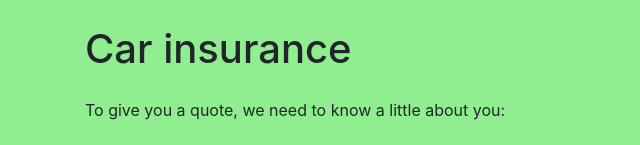
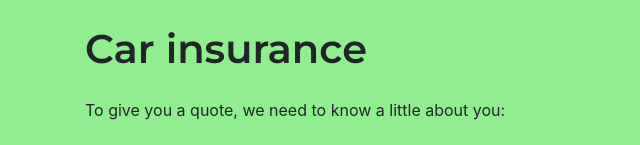
Before and after one commit to Ugonz86/Car-Insurance, a plain HTML site: page index.html in a window 1280 px wide. Shown: the top 145 px of the page, without its empty margins (0-640 px from the left). Drawn offline with Linux system fonts and the light colour scheme.

Commit message:
Add fonts to project.

```diff
--- a/css/styles.css
+++ b/css/styles.css
@@ -1,5 +1,9 @@
 body {
   background-color: lightgreen;
+}
+
+h1 {
+  font-family: 'Montserrat', sans-serif;
 }
 
 .btn {
--- a/index.html
+++ b/index.html
@@ -1,6 +1,7 @@
 <!DOCTYPE html>
 <html>
   <head>
+    <link href="https://fonts.googleapis.com/css?family=Montserrat:600&display=swap" rel="stylesheet">
     <link href="css/bootstrap.css" rel="stylesheet" type="text/css">
     <link href="css/styles.css" rel="stylesheet" type="text/css">
     <script src="js/jquery-3.4.1.js"></script>
```
